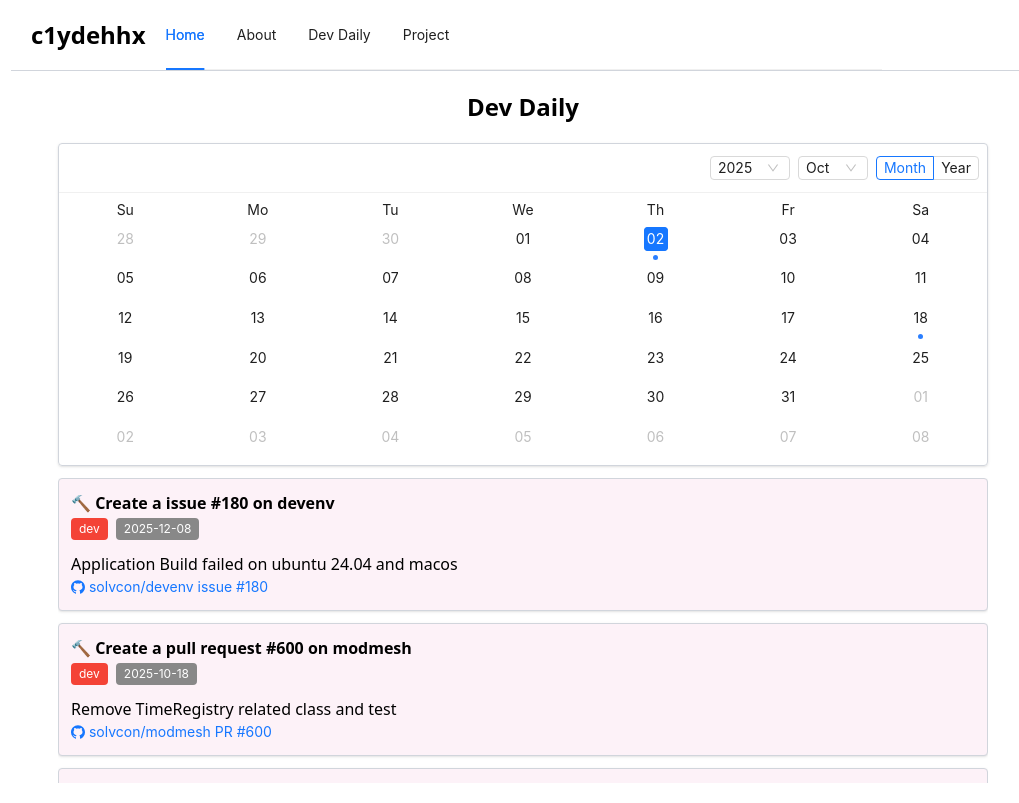
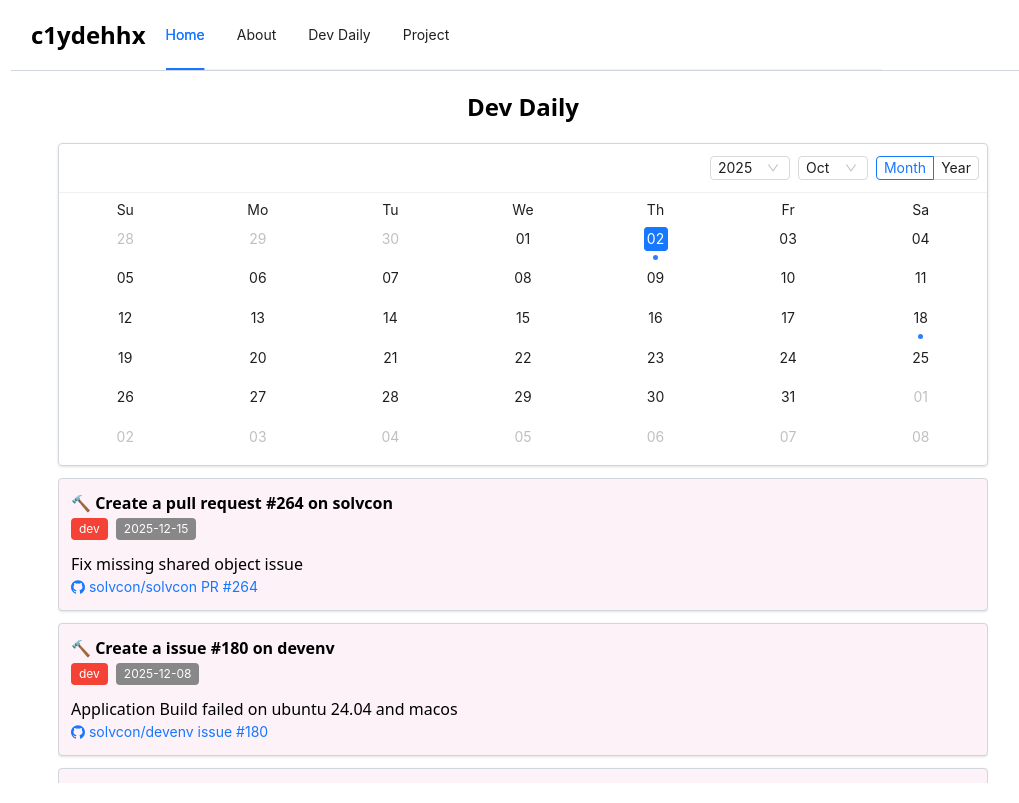
Before and after one commit to c1ydehhx/c1ydehhx.github.io, a React (Vite) app: page /#/DevDaily in a window 1280 px wide. Shown: the whole page, without its empty margins (117-1136 px from the left). Built offline with nearby package versions, Linux system fonts and the light colour scheme.

Commit message:
Add daily 'Create a pull request #264 on solvcon'

```diff
--- a/src/daily/daily.tsx
+++ b/src/daily/daily.tsx
@@ -4,6 +4,17 @@ import { Typography } from "antd";
 const { Link } = Typography;
 
 export const dailyData = [
+    {
+        date: "2025-12-15",
+        topic: "dev",
+        title: "Create a pull request #264 on solvcon",
+        description: <div>
+            <p>Fix missing shared object issue</p>
+            <div className="flex flex-col gap-1">
+                <Link href="https://github.com/solvcon/solvcon/pull/264"><GithubOutlined /> solvcon/solvcon PR #264</Link>
+            </div>
+        </div>
+    },
     {
         date: "2025-12-08",
         topic: "dev",
```
